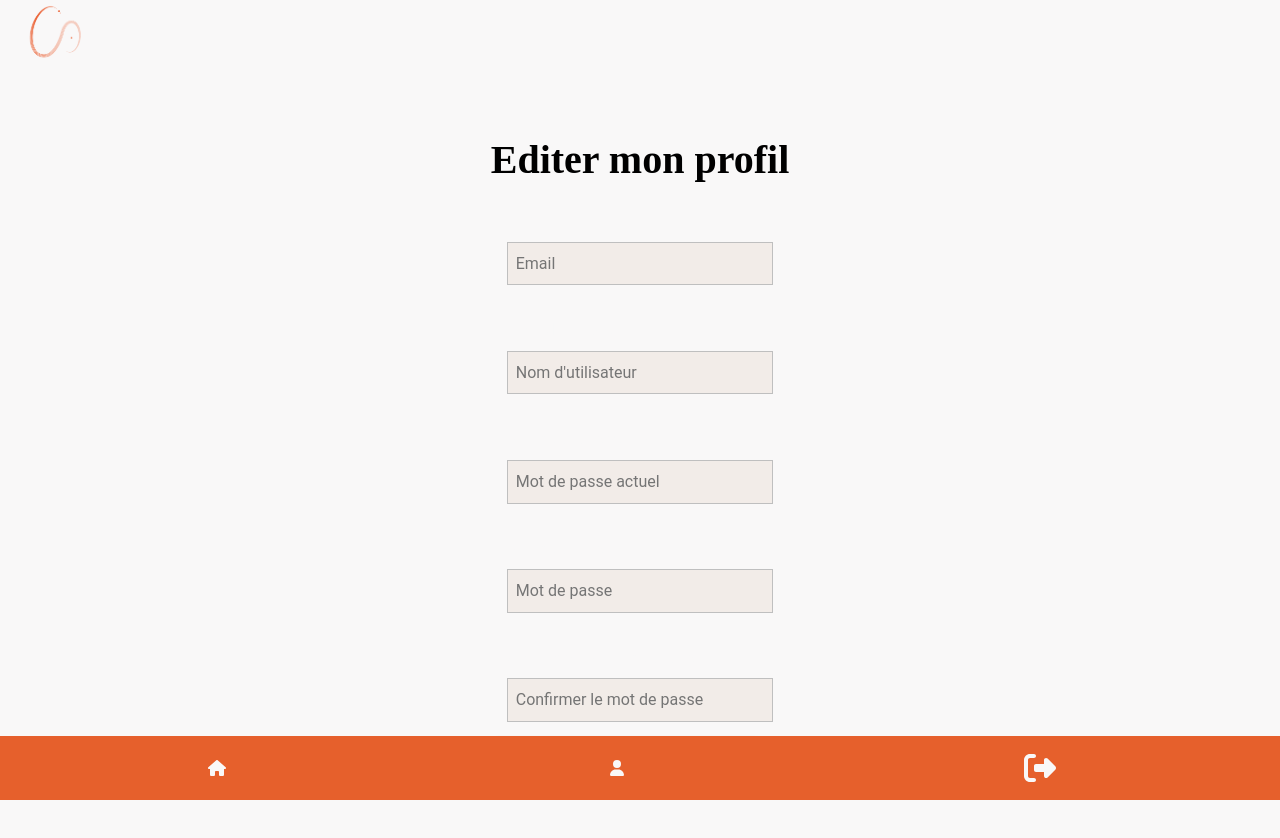
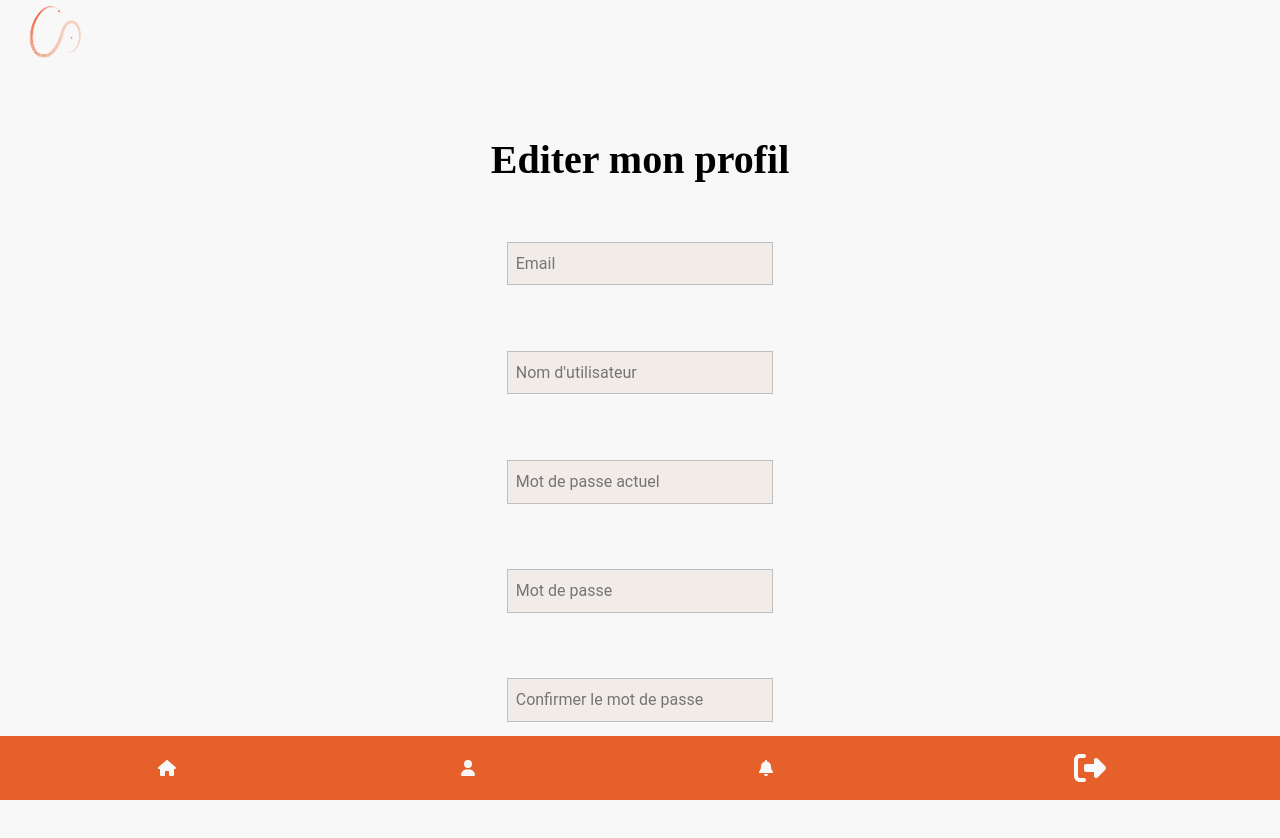
Before and after one commit to ArmanceJuan/chapter0, a React (Vite) app in the folder chapter0_frontend/: page /1/profile/edit in a window 1280 px wide. Shown: the top 838 px of the page. Built offline with nearby package versions, Linux system fonts and the light colour scheme.

Commit message:
fix : add forget

```diff
--- a/chapter0_frontend/src/assets/styles/base/_container.scss
+++ b/chapter0_frontend/src/assets/styles/base/_container.scss
@@ -13,6 +13,7 @@
 
 .project-select-container {
   width: 100vw;
+  color: theme-color(text-dark);
   display: flex;
   flex-direction: column;
   justify-content: space-between;
--- a/chapter0_frontend/src/components/organisms/MenuMobile.tsx
+++ b/chapter0_frontend/src/components/organisms/MenuMobile.tsx
@@ -5,11 +5,14 @@ import {
   faBell,
   faUser,
   faRightFromBracket,
+  faUserSecret,
 } from "@fortawesome/free-solid-svg-icons";
 import { useAuthStore } from "../../store/useAuthStore";
 import { useLogoutMutation } from "../../store/slices/authSlice";
+import { useProjectStore } from "../../store/projectStore";
 
 const MenuMobile = () => {
+  const { projectId } = useProjectStore();
   const { user } = useAuthStore();
   const navigate = useNavigate();
   const [logout] = useLogoutMutation();
@@ -25,6 +28,7 @@ const MenuMobile = () => {
     }
   };
 
+  console.log("projectId:", projectId);
   return (
     <div className="menu-mobile">
       <FontAwesomeIcon icon={faHouse} onClick={() => navigate("/")} />
@@ -32,6 +36,16 @@ const MenuMobile = () => {
         icon={faUser}
         onClick={() => navigate(`${user?.id}/profile`)}
       />
+      <FontAwesomeIcon
+        icon={faBell}
+        onClick={() => navigate(`/project/${projectId}/users`)}
+      />
+      {user?.isAdmin && (
+        <FontAwesomeIcon
+          icon={faUser}
+          onClick={() => navigate(`${user?.id}/profile`)}
+        />
+      )}
       <FontAwesomeIcon
         icon={faRightFromBracket}
         className="header__logout"
--- a/chapter0_frontend/src/components/organisms/admin/AllProjects.tsx
+++ b/chapter0_frontend/src/components/organisms/admin/AllProjects.tsx
@@ -37,8 +37,8 @@ const AllProjects = () => {
             {projects.map((project: any) => (
               <li key={project.id}>
                 <h4>{project.name}</h4>
-                <p>{project.ownerName}</p>
-                <p>{project.id}</p>
+                <p>Propriétaire : {project.ownerName}</p>
+                <p>Id du projet : {project.id}</p>
                 <p>{project.description}</p>
               </li>
             ))}
```
